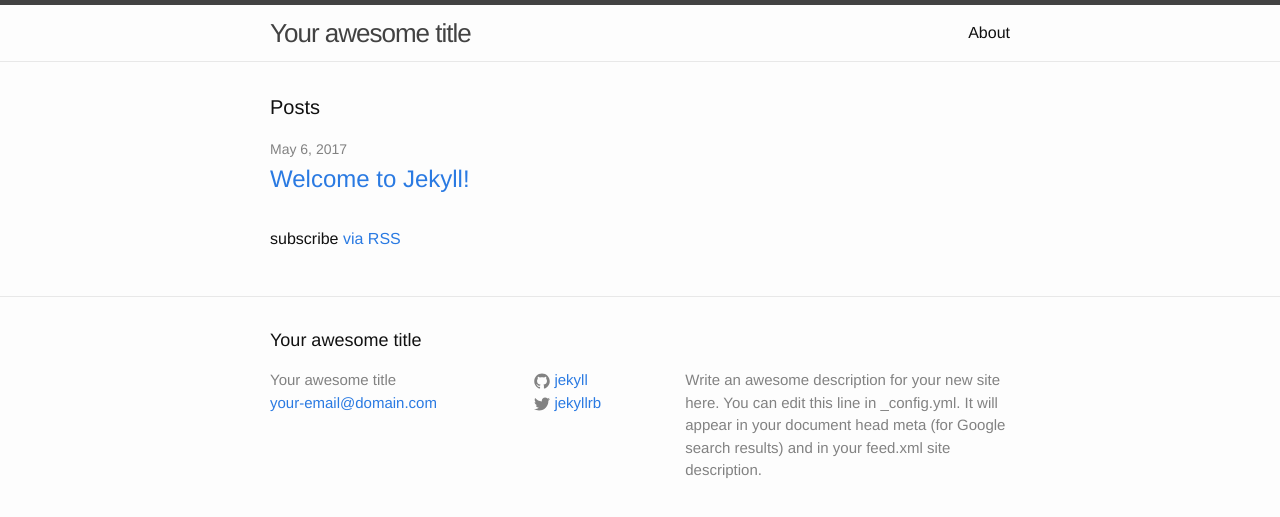
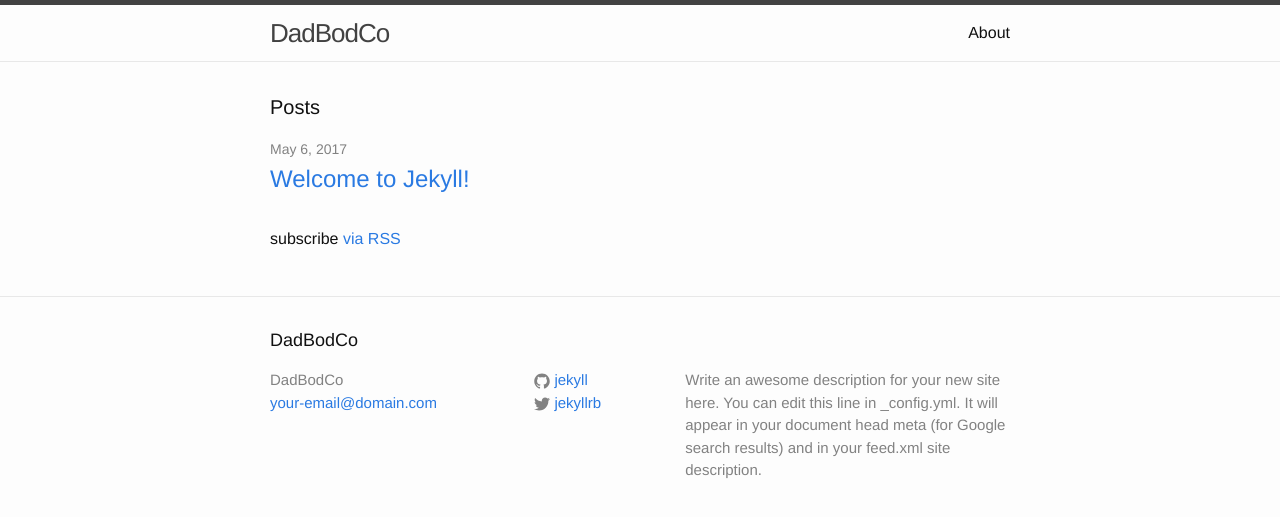
Before and after one commit to RheeB804/RheeB804.github.io, a Jekyll site: the page built from index.html, in a window 1280 px wide. Shown: the top 517 px of the page. Built offline with Jekyll 4.4.1, drawn with Linux system fonts in a browser that asks for light colours.

Commit message:
Update _config.yml

```diff
--- a/_config.yml
+++ b/_config.yml
@@ -6,7 +6,7 @@
 # 'jekyll serve'. If you change this file, please restart the server process.
 
 # Site settings
-title: Your awesome title
+title: DadBodCo
 email: your-email@domain.com
 description: > # this means to ignore newlines until "baseurl:"
   Write an awesome description for your new site here. You can edit this
```
